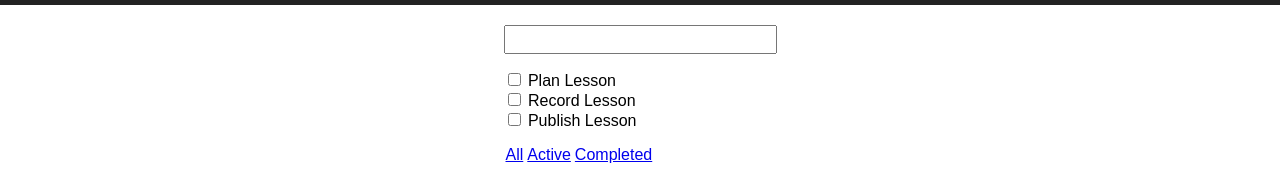
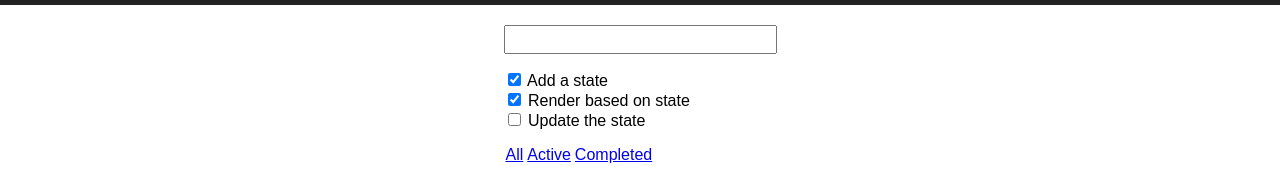
Before and after one commit to avanslaars/sturdy-umbrella, a React (Create React App) app: page / in a window 1280 px wide. Shown: the part 185-365 px from the top of the page. Built offline with nearby package versions, Linux system fonts and the light colour scheme; the HTML template or start-up script is replaced by a standard one.

Commit message:
Added state and rendered todos from state

```diff
--- a/src/App.js
+++ b/src/App.js
@@ -3,6 +3,17 @@ import logo from './logo.svg';
 import './App.css';
 
 class App extends Component {
+  constructor() {
+    super()
+    this.state = {
+      todos: [
+        {id: 1, name: 'Add a state', isComplete: true},
+        {id: 2, name: 'Render based on state', isComplete: true},
+        {id: 3, name: 'Update the state', isComplete: false}
+      ]
+    }
+  }
+
   render() {
     return (
       <div className="App">
@@ -16,9 +27,7 @@ class App extends Component {
           </form>
           <div className="TodoList">
             <ul>
-              <li><input type="checkbox" /> Plan Lesson</li>
-              <li><input type="checkbox" /> Record Lesson</li>
-              <li><input type="checkbox" /> Publish Lesson</li>
+              {this.state.todos.map(todo => <li key={todo.id}><input type="checkbox" defaultChecked={todo.isComplete}/> {todo.name}</li>)}
             </ul>
           </div>
           <div className="Footer">
```
